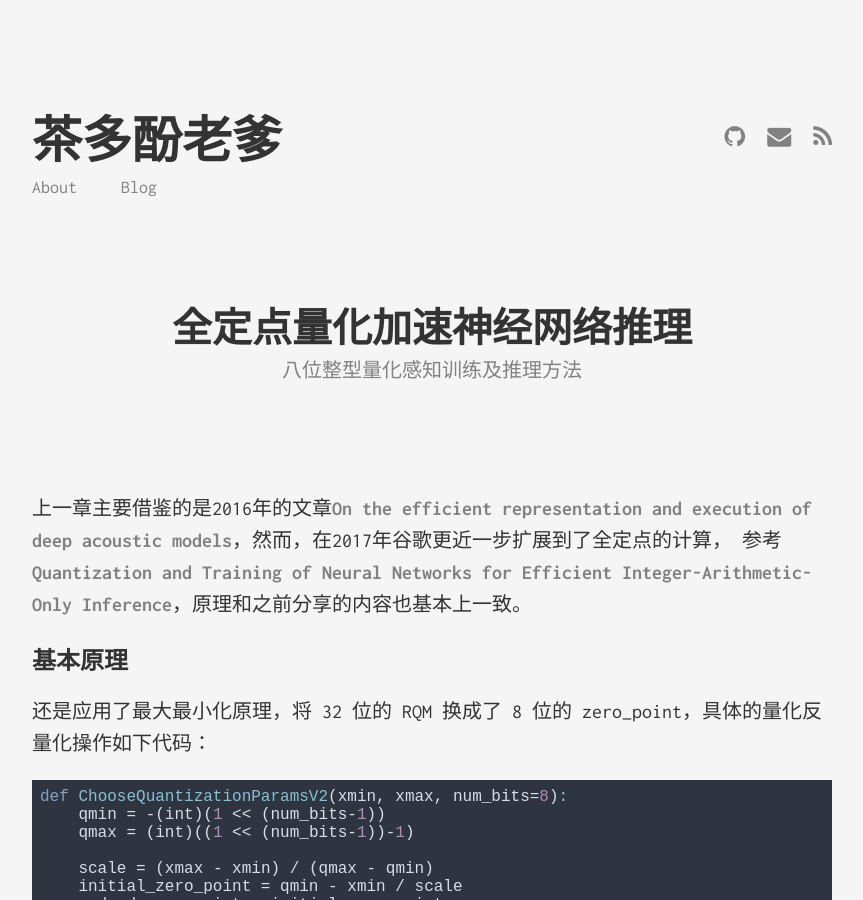
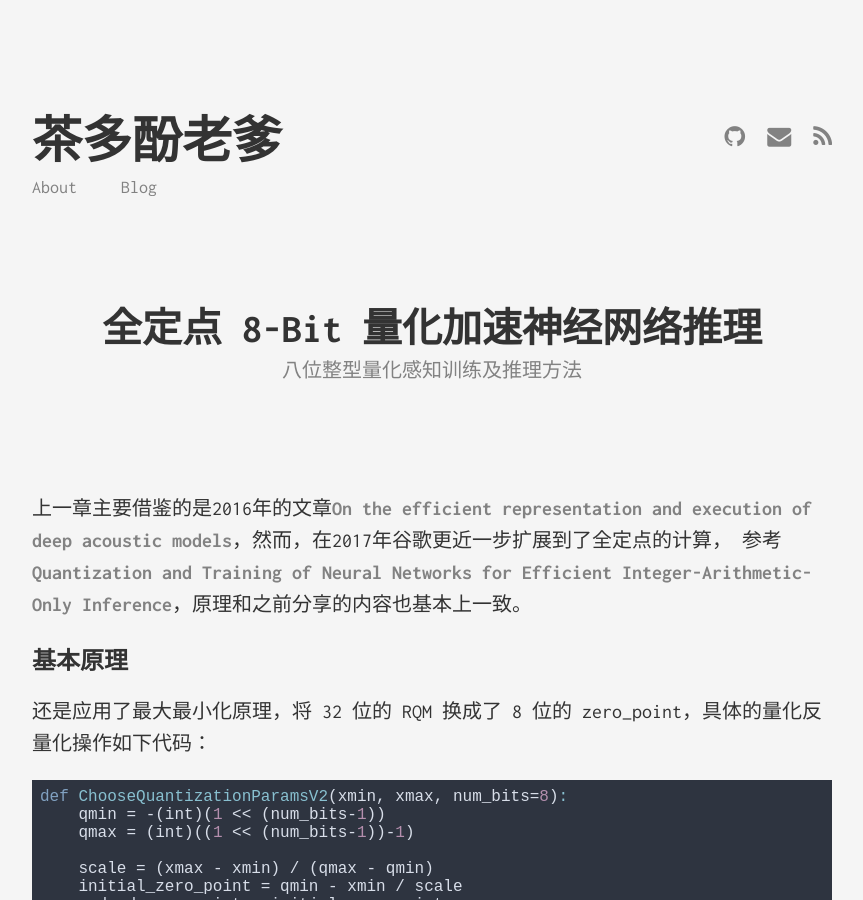
Before and after one commit to TeaPoly/TeaPoly.github.io, a Jekyll site: the page built from _posts/2021-01-03-quantize2.markdown, in a window 1280 px wide and 900 px high. Shown: the whole window, without its empty margins (208-1071 px from the left). Built offline with Jekyll 4.4.1, drawn with Linux system fonts in a browser that asks for light colours.

```diff
--- a/_posts/2021-01-03-quantize.markdown
+++ b/_posts/2021-01-03-quantize.markdown
@@ -1,6 +1,6 @@
 ---
 layout: post
-title:  "动态范围量化加速神经网络推理"
+title:  "动态范围 8-Bit 量化加速神经网络推理"
 subtitle: "适用于整型量化后处理"
 date:   2021-01-02 12:00:45
 categories: [tech]
--- a/_posts/2021-01-03-quantize2.markdown
+++ b/_posts/2021-01-03-quantize2.markdown
@@ -1,6 +1,6 @@
 ---
 layout: post
-title:  "全定点量化加速神经网络推理"
+title:  "全定点 8-Bit 量化加速神经网络推理"
 subtitle: "八位整型量化感知训练及推理方法"
 date:   2021-01-02 13:00:45
 categories: [tech]
```
